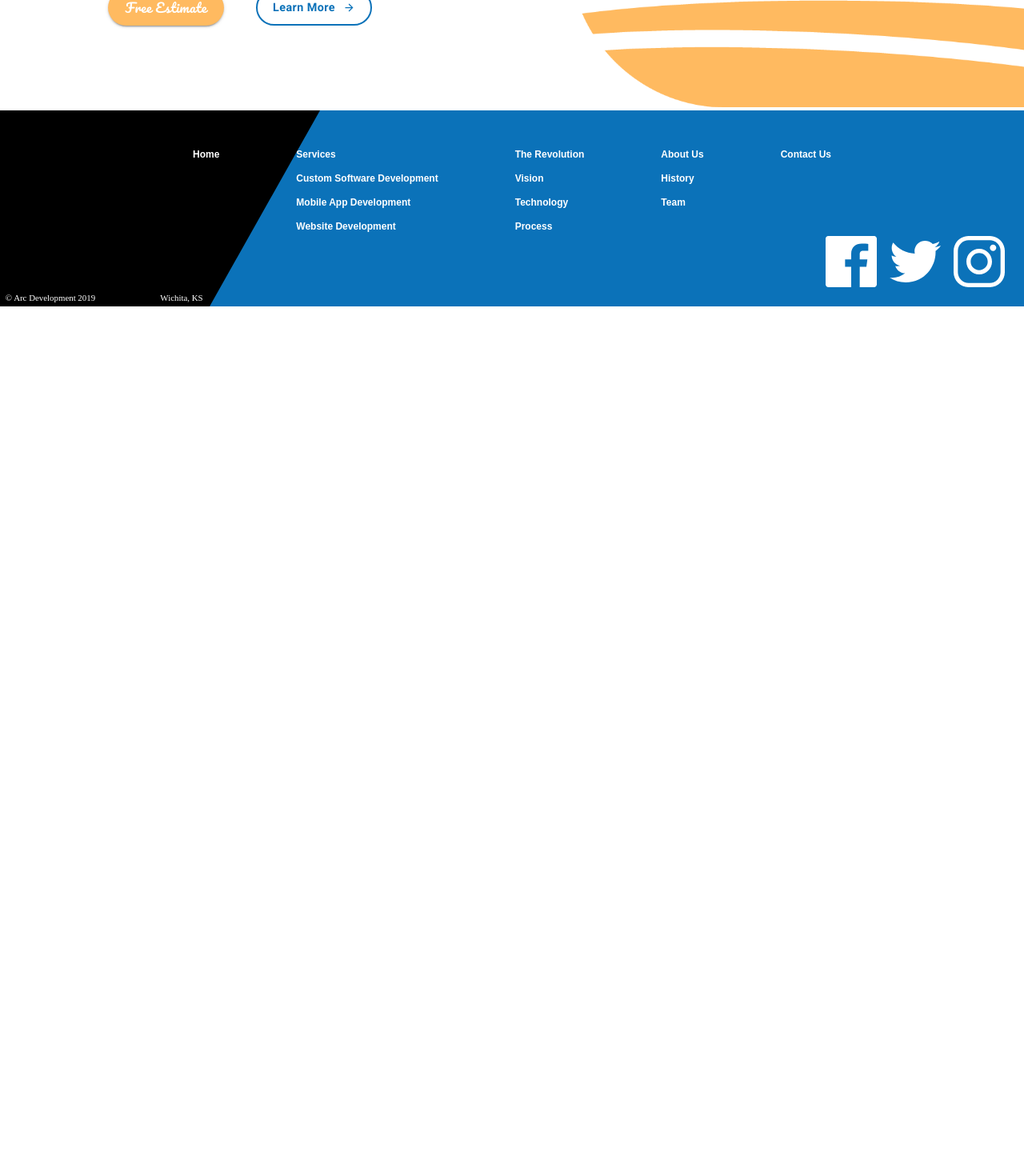
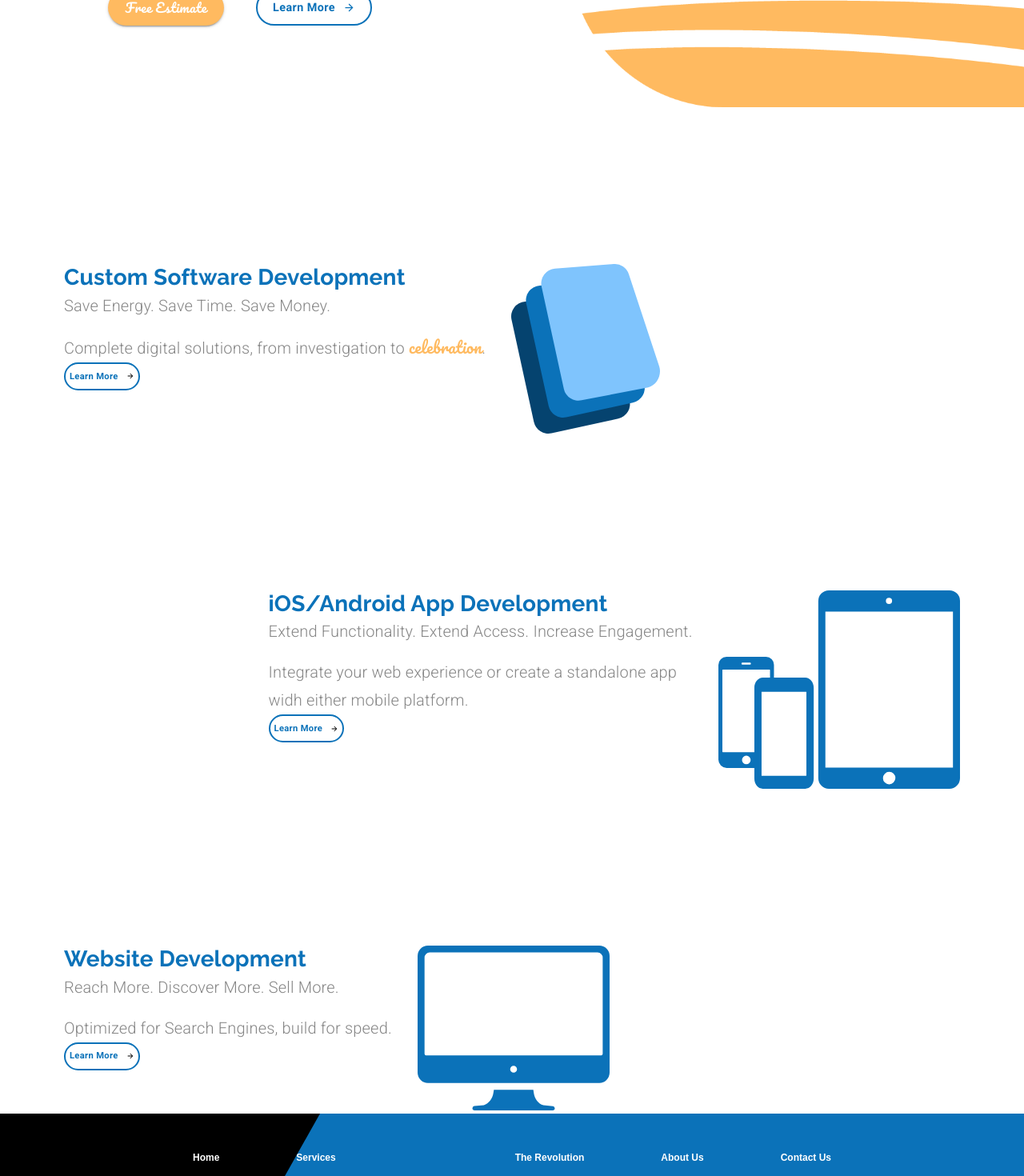
Before and after one commit to yarepka/material-ui_course, a React (Create React App) app: page / in a window 1280 px wide. Shown: the part 460-1930 px from the top of the page at 80% size. Before the commit the page ends 843 px from the top, so only its background shows below. Built offline with nearby package versions, Linux system fonts and the light colour scheme.

Commit message:
LandingPage update. Added Services Block, responsiveness.

```diff
--- a/src/components/LandingPage.js
+++ b/src/components/LandingPage.js
@@ -5,8 +5,12 @@
 import Button from '@material-ui/core/Button';
 import ButtonArrow from '../components/ui/ButtonArrow';
 import Typography from '@material-ui/core/Typography';
+import useMediaQuery from '@material-ui/core/useMediaQuery';
 
 import animationData from '../animations/landinganimation/data';
+import customSoftwareIcon from '../assets/Custom Software Icon.svg';
+import mobileAppsIcon from '../assets/mobileIcon.svg';
+import websitesIcon from '../assets/websiteIcon.svg';
 
 const useStyles = makeStyles((theme) => ({
   animation: {
@@ -33,16 +37,19 @@
     marginTop: '1em',
   },
   learnButtonHero: {
-    borderColor: theme.palette.common.blue,
-    color: theme.palette.common.blue,
-    borderWidth: 2,
-    borderRadius: 50,
-    textTransform: 'none',
-    fontFamily: 'Roboto',
-    fontWeight: 'bold',
+    ...theme.typography.learnButton,
     fontSize: '0.9rem',
     height: 45,
     width: 145,
+  },
+  learnButton: {
+    ...theme.typography.learnButton,
+    fontSize: '0.7rem',
+    height: 35,
+    padding: 5,
+    [theme.breakpoints.down('sm')]: {
+      marginBottom: '2em',
+    },
   },
   mainContainer: {
     marginTop: '5em',
@@ -60,11 +67,31 @@
       marginLeft: 0,
     },
   },
+  specialText: {
+    fontFamily: 'Pacifico',
+    color: theme.palette.common.orange,
+  },
+  subtitle: {
+    marginBottom: '1rem',
+  },
+  icon: {
+    marginLeft: '2em',
+    [theme.breakpoints.down('xs')]: {
+      marginLeft: 0,
+    },
+  },
+  serviceContainer: {
+    marginTop: '12em',
+    [theme.breakpoints.down('sm')]: {
+      padding: 25,
+    },
+  },
 }));
 
 export default function LandinPage() {
   const classes = useStyles();
   const theme = useTheme();
+  const matchesSM = useMediaQuery(theme.breakpoints.down('sm'));
 
   const defaultOptions = {
     loop: true,
@@ -78,7 +105,7 @@
 
   return (
     <Grid container direction='column' className={classes.mainContainer}>
-      {/* Hero block */}
+      {/* ----- Hero block ----- */}
       <Grid item sm>
         <Grid container direction='row' justify='flex-end' alignItems='center'>
           {/* Left text */}
@@ -121,6 +148,115 @@
           </Grid>
         </Grid>
       </Grid>
+
+      {/* ----- Services Block ----- */}
+      <Grid item>
+        {/* Block #1: "Custom Software Development" */}
+        <Grid
+          container
+          direction='row'
+          className={classes.serviceContainer}
+          justify={matchesSM && 'center'}
+        >
+          <Grid
+            item
+            style={{
+              marginLeft: !matchesSM && '5em',
+              textAlign: matchesSM && 'center',
+            }}
+          >
+            <Typography variant='h4'>Custom Software Development</Typography>
+            <Typography variant='subtitle1' className={classes.subtitle}>
+              Save Energy. Save Time. Save Money.
+            </Typography>
+            <Typography variant='subtitle1'>
+              Complete digital solutions, from investigation to{' '}
+              <span className={classes.specialText}>celebration</span>.
+            </Typography>
+            <Button variant='outlined' className={classes.learnButton}>
+              <span style={{ marginRight: 10 }}>Learn More</span>
+              <ButtonArrow width={10} height={10} fill={theme.palette.common} />
+            </Button>
+          </Grid>
+          <Grid item>
+            <img
+              className={classes.icon}
+              alt='custom software icon'
+              src={customSoftwareIcon}
+            />
+          </Grid>
+        </Grid>
+
+        {/* Block #2: "iOS/Android Block" */}
+        <Grid
+          container
+          direction='row'
+          className={classes.serviceContainer}
+          justify={matchesSM ? 'center' : 'flex-end'}
+        >
+          <Grid
+            item
+            style={{
+              textAlign: matchesSM && 'center',
+            }}
+          >
+            <Typography variant='h4'>iOS/Android App Development</Typography>
+            <Typography variant='subtitle1' className={classes.subtitle}>
+              Extend Functionality. Extend Access. Increase Engagement.
+            </Typography>
+            <Typography variant='subtitle1'>
+              Integrate your web experience or create a standalone app
+              {!matchesSM && <br />} widh either mobile platform.
+            </Typography>
+            <Button variant='outlined' className={classes.learnButton}>
+              <span style={{ marginRight: 10 }}>Learn More</span>
+              <ButtonArrow width={10} height={10} fill={theme.palette.common} />
+            </Button>
+          </Grid>
+          <Grid item style={{ marginRight: !matchesSM && '5em' }}>
+            <img
+              className={classes.icon}
+              alt='iOS/Android icon'
+              src={mobileAppsIcon}
+            />
+          </Grid>
+        </Grid>
+
+        {/* Block #3: "Website Development" */}
+        <Grid
+          container
+          direction='row'
+          className={classes.serviceContainer}
+          justify={matchesSM && 'center'}
+        >
+          <Grid
+            item
+            style={{
+              marginLeft: !matchesSM && '5em',
+              textAlign: matchesSM && 'center',
+            }}
+          >
+            <Typography variant='h4'>Website Development</Typography>
+            <Typography variant='subtitle1' className={classes.subtitle}>
+              Reach More. Discover More. Sell More.
+            </Typography>
+            <Typography variant='subtitle1'>
+              Optimized for Search Engines, build for speed.
+            </Typography>
+            <Button variant='outlined' className={classes.learnButton}>
+              <span style={{ marginRight: 10 }}>Learn More</span>
+              <ButtonArrow width={10} height={10} fill={theme.palette.common} />
+            </Button>
+          </Grid>
+          <Grid item>
+            <img
+              className={classes.icon}
+              alt='custom software icon'
+              src={websitesIcon}
+            />
+          </Grid>
+        </Grid>
+      </Grid>
     </Grid>
   );
 }
--- a/src/components/ui/Footer.js
+++ b/src/components/ui/Footer.js
@@ -120,7 +120,7 @@
                   setSelectedIndex(2);
                 }}
               >
-                Mobile App Development
+                iOS/Android App Development
               </Grid>
               <Grid
                 item
--- a/src/components/ui/Header.js
+++ b/src/components/ui/Header.js
@@ -190,7 +190,7 @@
       selectedIndex: 1,
     },
     {
-      name: 'Mobile App Development',
+      name: 'iOS/Android App Development',
       link: '/mobileapps',
       activeIndex: 1,
       selectedIndex: 2,
--- a/src/components/ui/Theme.js
+++ b/src/components/ui/Theme.js
@@ -2,18 +2,19 @@
 
 const arcBlue = '#0B72B9';
 const arcOrange = '#FFBA60';
+const arcGrey = '#868686';
 
 export default createMuiTheme({
   palette: {
     common: {
-      blue: `${arcBlue}`,
-      orange: `${arcOrange}`,
+      blue: arcBlue,
+      orange: arcOrange,
     },
     primary: {
-      main: `${arcBlue}`,
+      main: arcBlue,
     },
     secondary: {
-      main: `${arcOrange}`,
+      main: arcOrange,
     },
   },
   typography: {
@@ -33,8 +34,28 @@
       fontFamily: 'Raleway',
       fontWeight: 700,
       fontSize: '2.5rem',
-      color: `${arcBlue}`,
+      color: arcBlue,
       lineHeight: 1.5,
+    },
+    h4: {
+      fontFamily: 'Raleway',
+      fontSize: '1.75rem',
+      color: arcBlue,
+      fontWeight: 700,
+    },
+    subtitle1: {
+      fontSize: '1.25rem',
+      fontWeight: 300,
+      color: `${arcGrey}`,
+    },
+    learnButton: {
+      borderColor: arcBlue,
+      color: arcBlue,
+      borderWidth: 2,
+      borderRadius: 50,
+      textTransform: 'none',
+      fontFamily: 'Roboto',
+      fontWeight: 'bold',
     },
   },
 });
```
Also changed, not shown: 1 other file (tests, documents, lock files or other folders).
